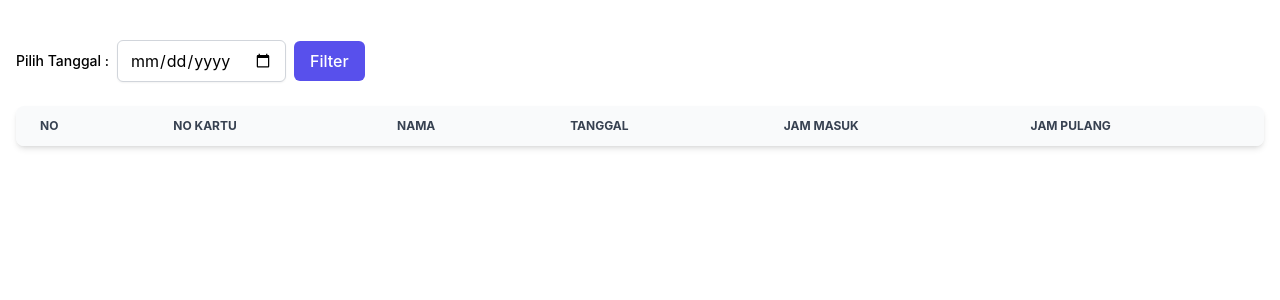
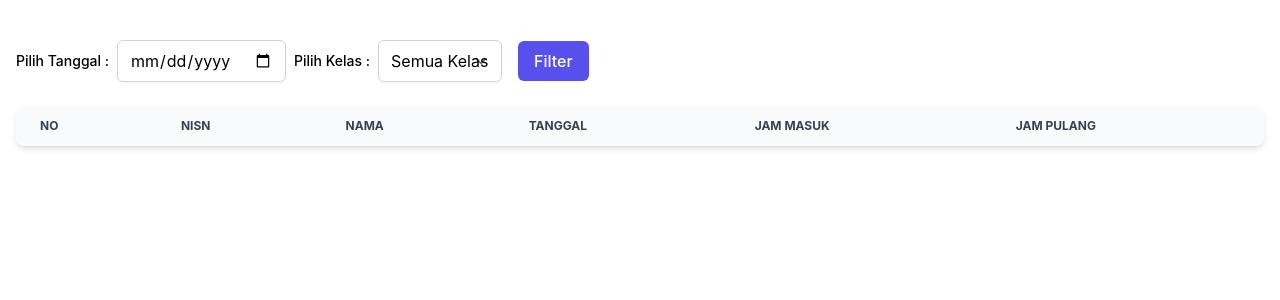
Before and after one commit to Fadhail/Absenza, a PHP site: page /rekapitulasi.php in a window 1280 px wide. Shown: the top 300 px of the page. Run offline with PHP 8.4, Linux system fonts and the light colour scheme; tables that the repository leaves empty hold one stand-in row (values such as "Sample post"); lists and menus that the app fills with data are empty; some libraries are stand-ins or nearby versions.

Commit message:
menambahkan filter kelas di rekapitulasi

```diff
--- a/public/view/bacakartu.php
+++ b/public/view/bacakartu.php
@@ -17,9 +17,9 @@ $nokartu = isset($data_kartu['nokartu']) ? $data_kartu['nokartu'] : "";
     $jam = date('H:i:s');
 
     // Tentukan rentang waktu untuk absen masuk dan pulang
-    $jam_masuk_min = '06:00:00';
-    $jam_masuk_max = '18:00:00';
-    $jam_keluar_min = '19:00:00';
+    $jam_masuk_min = '18:00:00';
+    $jam_masuk_max = '20:00:00';
+    $jam_keluar_min = '21:00:00';
     $jam_keluar_max = '23:00:00';
 
     // Tampilkan heading utama
--- a/public/view/edit.php
+++ b/public/view/edit.php
@@ -31,7 +31,7 @@ if(isset($_GET['id'])) {
         <input type="hidden" name="id" value="<?php echo $data['id']; ?>">
         <div>
             <label class="mt-4 block mb-2 text-sm font-medium text-gray-900 dark:text-white">No.Kartu</label>
-            <input type="text" name="nokartu" value="<?php echo $data['nokartu']; ?>" class="shadow-sm bg-gray-50 border border-gray-300 text-gray-900 text-sm rounded-lg focus:ring-blue-500 focus:border-blue-500 block w-full p-2.5 dark:bg-gray-700 dark:border-gray-600 dark:placeholder-gray-400 dark:text-white dark:focus:ring-blue-500 dark:focus:border-blue-500 dark:shadow-sm-light">
+            <input type="text" name="nokartu" value="<?php echo $data['nokartu']; ?>" class="shadow-sm bg-gray-50 border border-gray-300 text-gray-900 text-sm rounded-lg focus:ring-blue-500 focus:border-blue-500 block w-full p-2.5 dark:bg-gray-700 dark:border-gray-600 dark:placeholder-gray-400 dark:text-white dark:focus:ring-blue-500 dark:focus:border-blue-500 dark:shadow-sm-light" readonly>
         </div>
         <div>
             <label class="mt-4 block mb-2 text-sm font-medium text-gray-900 dark:text-white">NISN</label>
--- a/public/view/rekapitulasi.php
+++ b/public/view/rekapitulasi.php
@@ -8,9 +8,15 @@ if (isset($_GET['tanggal'])) {
     $tanggal = date('Y-m-d');
 }
 
-// Filter absensi berdasarkan tanggal
-$sql = $koneksi->prepare("SELECT b.nokartu, b.nama, a.tanggal, a.jam_masuk, a.jam_pulang FROM rekapitulasi a INNER JOIN db_siswa b ON a.nokartu = b.nokartu WHERE a.tanggal = ?");
+// Filter absensi berdasarkan tanggal dan kelas
+if (isset($_GET['kelas']) && $_GET['kelas'] != '') {
+    $kelas = $_GET['kelas'];
+    $sql = $koneksi->prepare("SELECT b.nisn, b.nama, b.kelas, a.tanggal, a.jam_masuk, a.jam_pulang FROM rekapitulasi a INNER JOIN db_siswa b ON a.nokartu = b.nokartu WHERE a.tanggal = ? AND b.kelas = ?");
+    $sql->bind_param("ss", $tanggal, $kelas);
+} else {
+    $sql = $koneksi->prepare("SELECT b.nisn, b.nama, b.kelas, a.tanggal, a.jam_masuk, a.jam_pulang FROM rekapitulasi a INNER JOIN db_siswa b ON a.nokartu = b.nokartu WHERE a.tanggal = ?");
     $sql->bind_param("s", $tanggal);
+}
 $sql->execute();
 $result = $sql->get_result();
 
@@ -34,7 +40,6 @@ $no = 0;
     <!-- Content -->
     <div class="p-4 sm:ml-64">
 
-    <!-- Pilih Tanggal -->
     <?php
 
     // Check if a date is submitted
@@ -44,12 +49,35 @@ if (isset($_GET['tanggal'])) {
       $selectedDate = ""; // Default value if no date selected
     }
 
+    // Check if a class is submitted
+    if (isset($_GET['kelas'])) {
+      $selectedClass = $_GET['kelas'];
+    } else {
+      $selectedClass = ""; // Default value if no class selected
+    }
+
     ?>
 
     <form method="get" class="flex items-center mb-6 mt-6">
         <label for="tanggal" class="text-sm font-medium mr-2">Pilih Tanggal :</label>
-  <input type="date" name="tanggal" id="tanggal" value="<?php echo $selectedDate; ?>" class="rounded-md border border-gray-300 px-3 py-2 shadow-sm focus:outline-none focus:ring-indigo-500 focus:border-indigo-500">
-  <button type="submit" class="rounded-md bg-indigo-600 py-2 px-4 text-center text-white font-medium hover:bg-indigo-700 focus:outline-none focus:ring-4 focus:ring-indigo-500 ml-2">Filter</button>
+        <input type="date" name="tanggal" id="tanggal" value="<?php echo $selectedDate; ?>" class="rounded-md border border-gray-300 px-3 py-2 shadow-sm focus:outline-none focus:ring-indigo-500 focus:border-indigo-500 mr-2">
+
+        <label for="kelas" class="text-sm font-medium mr-2">Pilih Kelas :</label>
+        <select name="kelas" id="kelas" class="rounded-md border border-gray-300 px-3 py-2 shadow-sm focus:outline-none focus:ring-indigo-500 focus:border-indigo-500 mr-2">
+            <option value="">Semua Kelas</option>
+            <?php
+                include "koneksi.php";
+                $kelas_query = mysqli_query($koneksi, "SELECT DISTINCT kelas FROM db_siswa ORDER BY kelas");
+                while ($kelas_data = mysqli_fetch_assoc($kelas_query)) {
+                    $selected = isset($_GET['kelas']) && $_GET['kelas'] == $kelas_data['kelas'] ? 'selected' : '';
+                    echo "<option value='{$kelas_data['kelas']}' $selected>{$kelas_data['kelas']}</option>";
+                }
+            ?>
+        </select>
+
+        <button type="submit" class="rounded-md bg-indigo-600 py-2 px-4 text-center text-white font-medium hover:bg-indigo-700 focus:outline-none focus:ring-4 focus:ring-indigo-500 ml-2">
+            Filter
+        </button>
     </form>
 
     <!-- Table -->
@@ -61,7 +89,7 @@ if (isset($_GET['tanggal'])) {
                     NO
                 </th>
                 <th scope="col" class="px-6 py-3">
-                    NO KARTU
+                    NISN
                 </th>
                 <th scope="col" class="px-6 py-3">
                     NAMA
@@ -86,7 +114,7 @@ if (isset($_GET['tanggal'])) {
                         <?php echo $no; ?>
                     </th>
                     <td class="px-6 py-4">
-                        <?php echo isset($data['nokartu']) ? $data['nokartu'] : ''; ?>
+                        <?php echo isset($data['nisn']) ? $data['nisn'] : ''; ?>
                     </td>
                     <td class="px-6 py-4">
                         <?php echo isset($data['nama']) ? $data['nama'] : ''; ?>
--- a/public/view/tambah.php
+++ b/public/view/tambah.php
@@ -36,7 +36,7 @@ if(isset($_POST['btnSimpan'])) {
     <script src="https://cdnjs.cloudflare.com/ajax/libs/flowbite/2.3.0/flowbite.min.js"></script>
     <script src="../js/jquery.js"></script>
 
-    <!-- pembacaan rfid otomatis -->
+    <!-- input pembacaan rfid -->
     <script type="text/javascript">
         $(document).ready(function(){
             setInterval(function(){
```
Also changed, not shown: public/view/siswa.php (+10 -18 lines). Lines whose indentation alone changed are shown as unchanged.
